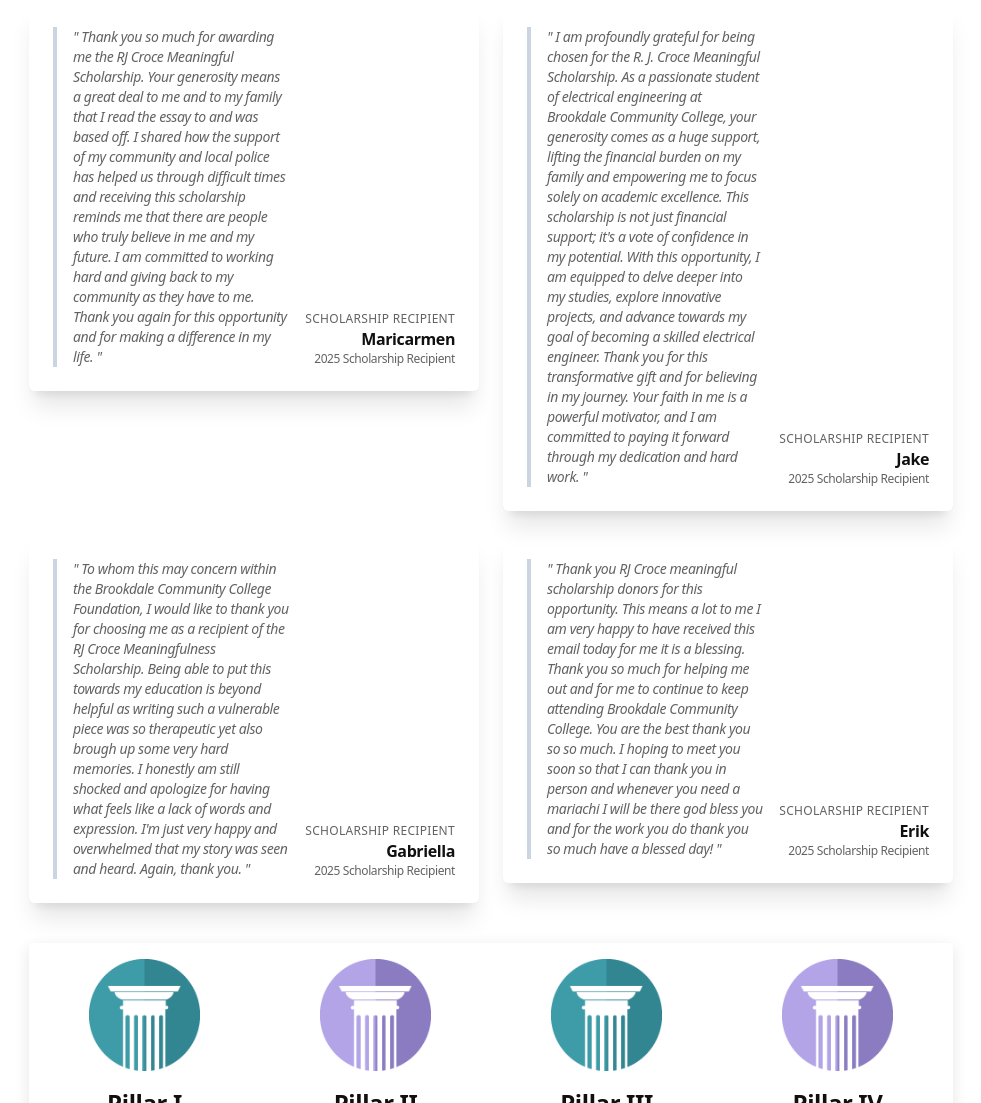
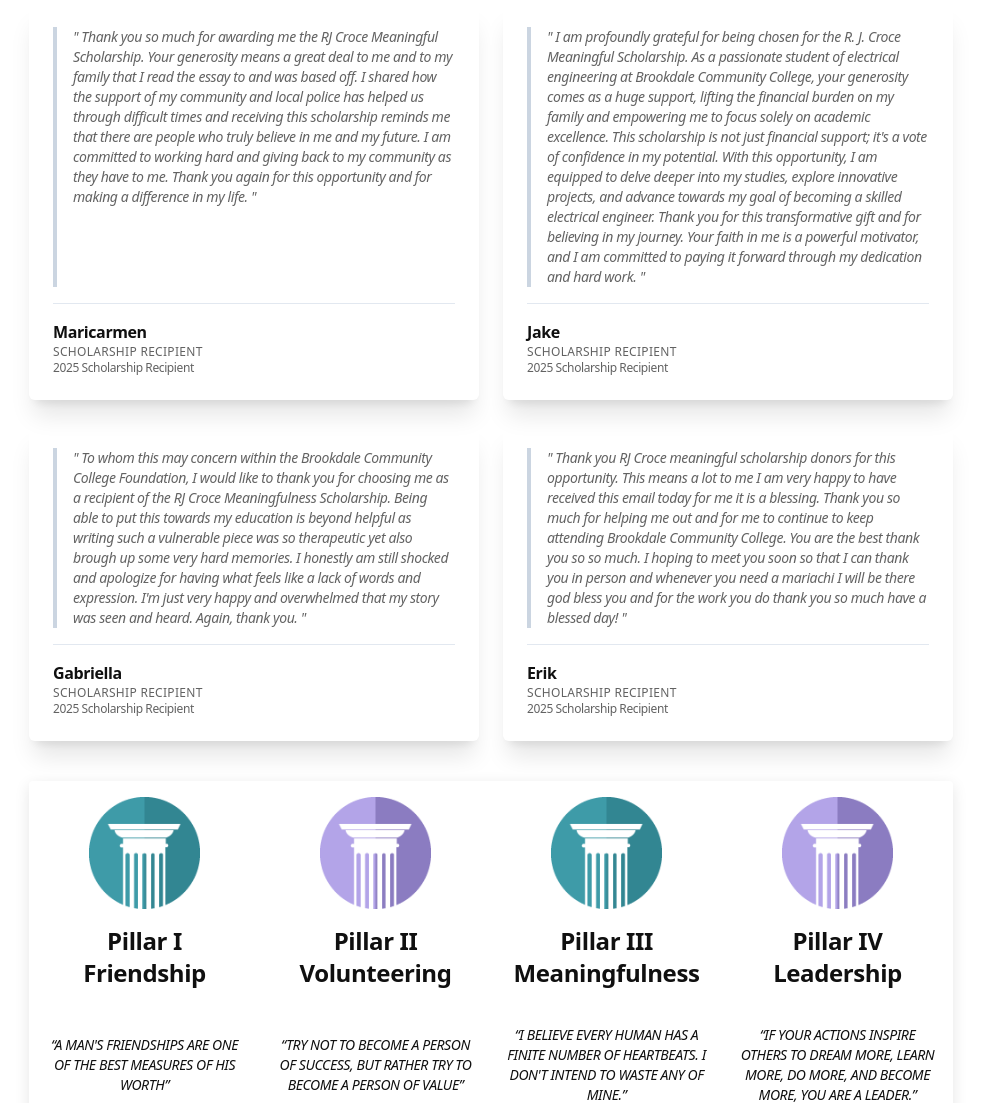
Before and after one commit to RJCroceFoundation/RJCroceFoundation.github.io, an Astro site: page /work/brookdale in a window 1280 px wide. Shown: the part 535-1638 px from the top of the page, without its empty margins (149-1130 px from the left). Built offline with nearby package versions, Linux system fonts and the light colour scheme; Astro itself is replaced by a stand-in of ours; some packages are replaced by stand-ins of ours; what limax would draw is missing.

Commit message:
Update Pillars.astro
option 2

```diff
--- a/src/components/widgets/Pillars.astro
+++ b/src/components/widgets/Pillars.astro
@@ -48,16 +48,17 @@ const {
         ))}
 
         {testimonials && testimonials.length > 0 && (
-          <div class="grid grid-cols-1 sm:grid-cols-2 gap-6 mt-10 w-3/4 mx-auto">
+          <div class="grid grid-cols-1 sm:grid-cols-2 gap-6 mt-10 w-3/4 mx-auto items-stretch">
             {testimonials.map(({ title: tTitle, testimonial, name, job }) => (
-              <div class="intersect-once motion-safe:md:intersect:animate-fade motion-safe:md:opacity-0 intersect-quarter">
-                <div class="flex flex-row gap-4 p-4 md:p-6 rounded-md shadow-xl dark:shadow-none dark:border dark:border-slate-600">
-                  <blockquote class="flex-1 text-muted text-sm italic border-l-4 border-slate-300 dark:border-slate-600 pl-4">
+              <div class="intersect-once motion-safe:md:intersect:animate-fade motion-safe:md:opacity-0 intersect-quarter h-full">
+                <div class="flex flex-col h-full p-4 md:p-6 rounded-md shadow-xl dark:shadow-none dark:border dark:border-slate-600">
+                  <blockquote class="flex-1 text-muted text-sm italic border-l-4 border-slate-300 dark:border-slate-600 pl-4 mb-4">
                     " {testimonial} "
                   </blockquote>
-                  <div class="flex flex-col justify-end text-right min-w-[120px]">
+                  <hr class="border-slate-200 dark:border-slate-600 mb-4" />
+                  <div class="text-left">
+                    {name && <p class="text-base font-semibold">{name}</p>}
                     {tTitle && <p class="text-xs text-muted uppercase tracking-wide">{tTitle}</p>}
-                    {name && <p class="text-base font-semibold">{name}</p>}
                     {job && <p class="text-xs text-muted">{job}</p>}
                   </div>
                 </div>
```
